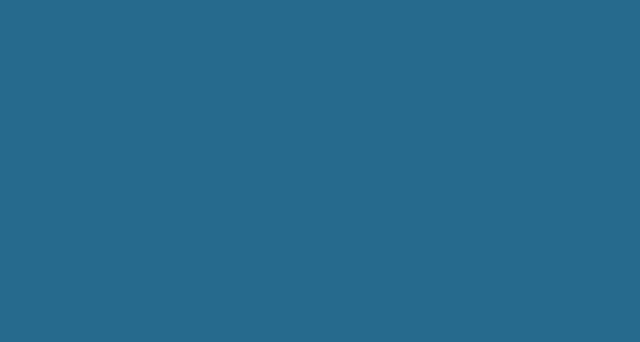
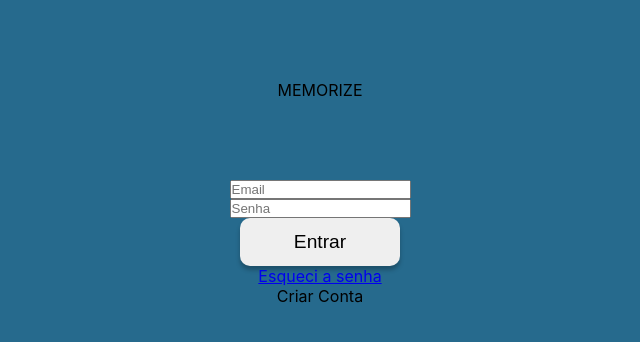
Before and after one commit to Studio-024/memorize, a React (Create React App) app in the folder client/: page /login in a window 1280 px wide. Shown: the top 342 px of the page, without its empty margins (0-640 px from the left). Built offline with nearby package versions, Linux system fonts and the light colour scheme.

Commit message:
style(client): initial commit - basic HTML for Login

```diff
--- a/client/src/App.tsx
+++ b/client/src/App.tsx
@@ -2,6 +2,7 @@ import './css/App.css';
 import Dashboard from './pages/Dashboard';
 import AddCard from './pages/AddCard';
 import {Switch, Route} from "react-router-dom";
+import Login from './pages/Login';
 
 const App = () => {
 	return(
@@ -13,6 +14,9 @@ const App = () => {
 			<Route path="/addCard">
 				<AddCard/>
 			</Route>
+			<Route path="/login">
+				<Login/>
+			</Route>
 		</Switch>
 		</>
 	)
--- /dev/null
+++ b/client/src/css/Login.css
@@ -0,0 +1,9 @@
+header {
+  margin-block: 5rem; }
+
+main, form, header {
+  display: flex;
+  flex-direction: column;
+  justify-content: center;
+  align-items: center;
+  width: 50%; }
--- /dev/null
+++ b/client/src/pages/Login.tsx
@@ -0,0 +1,24 @@
+import '../css/Login.css'
+
+
+const Login = () => {
+
+  return(
+
+    <div>
+      <header>MEMORIZE</header>
+      <main>
+       <form>
+          <input type="email" placeholder="Email"/>
+         <input type="password" placeholder="Senha"/>
+         <button>Entrar</button>
+         <a href="#">Esqueci a senha</a>
+        </form>
+       <span>Criar Conta</span>
+      </main>
+    </div>
+
+)
+}
+
+export default Login;
--- /dev/null
+++ b/client/src/scss/Login.scss
@@ -0,0 +1,12 @@
+@import './vars.scss';
+
+header{
+  margin-block: 5rem;
+}
+main, form, header{
+  display: flex;
+  flex-direction: column;
+  justify-content: center;
+  align-items: center;
+  width: 50%;
+}
```
